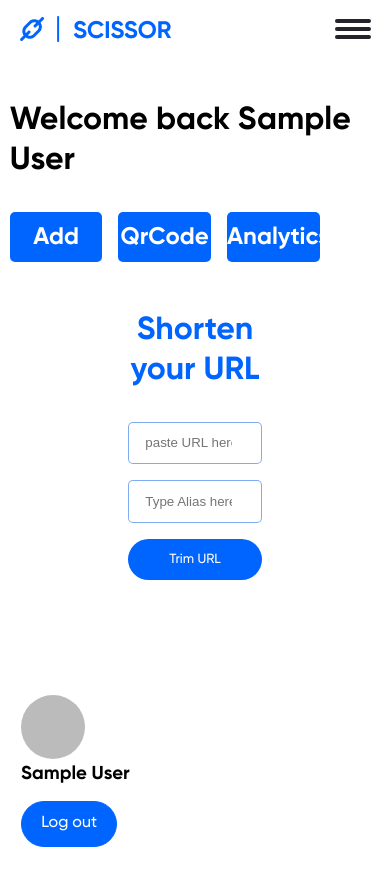
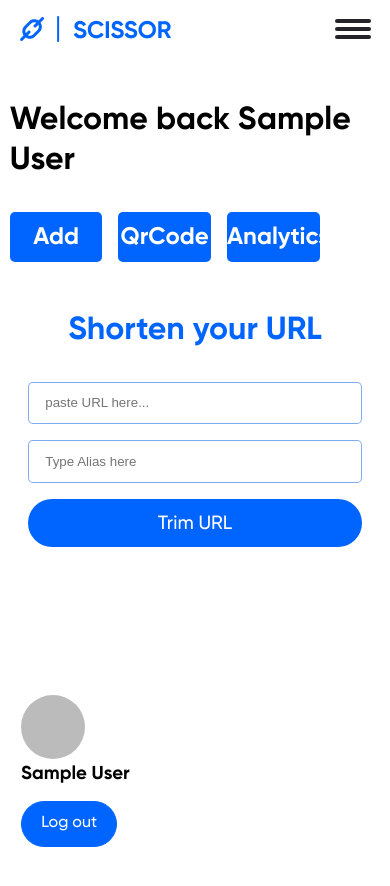
Before and after one commit to JosephOkpala/CapstoneProject, a React (Create React App) app: page /dashboard/add in a window 390 px wide. Shown: the top 886 px of the page. Built offline with nearby package versions, Linux system fonts and the light colour scheme; no server answers; sample sign-in values are in the browser's storage.

Commit message:
input updates

```diff
--- a/src/pages/Add.tsx
+++ b/src/pages/Add.tsx
@@ -9,7 +9,9 @@ const Add = () => {
         <div className="passwordInput">
           <input type="password" placeholder="Type Alias here" />
         </div>
-        <button className="loginBtn">Trim URL</button>
+        <button className="loginBtn" style={{ fontSize: '1.2rem' }}>
+          Trim URL
+        </button>
       </div>
     </div>
   );
--- a/src/styles/dashboard.css
+++ b/src/styles/dashboard.css
@@ -52,10 +52,22 @@
 .add {
   padding: 1rem 0;
   margin: 0 auto;
-  width: 40%;
+  width: 55%;
 }
 
 .add h1 {
   text-align: center;
   color: #0065fe;
 }
+
+@media (max-width: 900px) {
+  .add {
+    width: 80%;
+  }
+}
+
+@media (max-width: 500px) {
+  .add {
+    width: 100%;
+  }
+}
```
